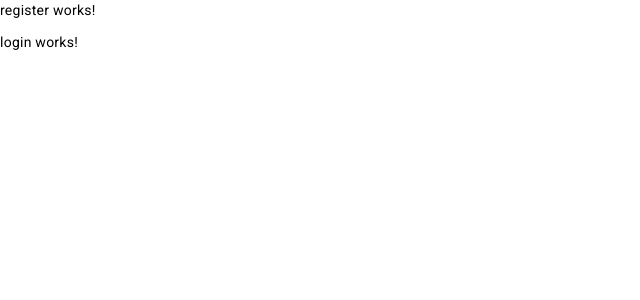
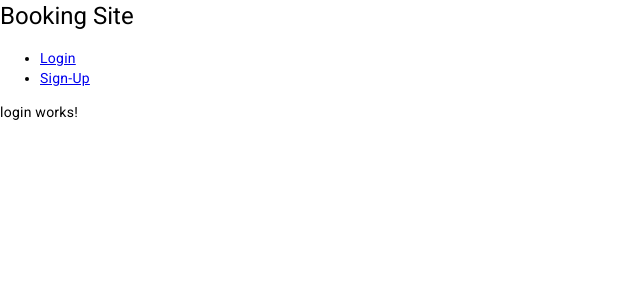
Before and after one commit to abfeb8/bookings-portal, an Angular app in the folder Frontend/Booking-app/: page /login in a window 1280 px wide. Before the commit this address led to /. Shown: the top 300 px of the page, without its empty margins (0-640 px from the left). Built offline with nearby package versions, Linux system fonts and the light colour scheme.

Commit message:
added baisc route

```diff
--- a/Frontend/Booking-app/src/app/app-routing.module.ts
+++ b/Frontend/Booking-app/src/app/app-routing.module.ts
@@ -1,7 +1,13 @@
 import { NgModule } from '@angular/core';
 import { RouterModule, Routes } from '@angular/router';
+import { LoginComponent } from './user-auth/login/login.component';
+import { RegisterComponent } from './user-auth/register/register.component';
 
-const routes: Routes = [];
+const routes: Routes = [
+  {path: 'login', component: LoginComponent},
+  {path: 'register', component: RegisterComponent},
+  {path: '', redirectTo: '/login', pathMatch: 'full'}
+];
 
 @NgModule({
   imports: [RouterModule.forRoot(routes)],
--- a/Frontend/Booking-app/src/app/app.component.html
+++ b/Frontend/Booking-app/src/app/app.component.html
@@ -1,2 +1,9 @@
-<app-register></app-register>
-<app-login></app-login>
+<h1>Booking Site</h1>
+<nav>
+  <ul>
+    <li><a [routerLink]='["/login"]'>Login</a></li>
+    <li><a [routerLink]='["/register"]'>Sign-Up</a></li>
+  </ul>
+</nav>
+
+<router-outlet></router-outlet>
```
